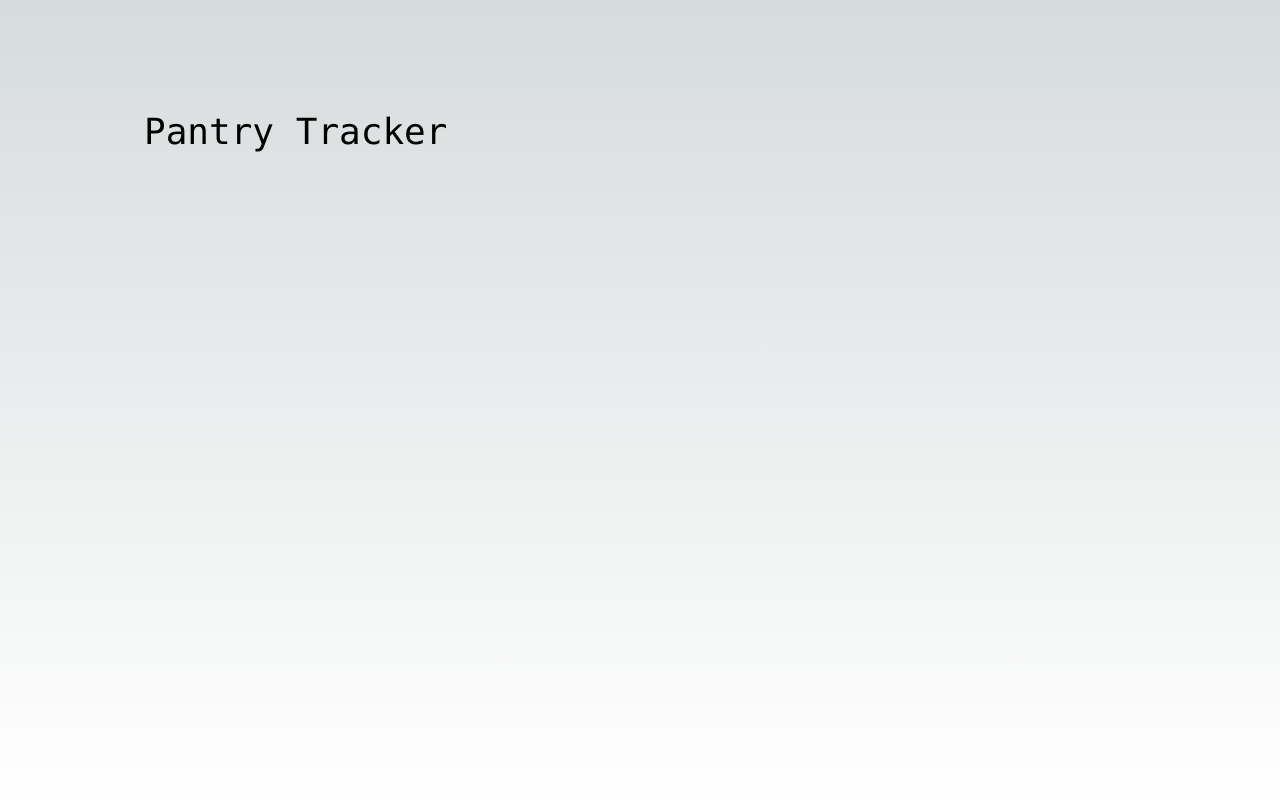
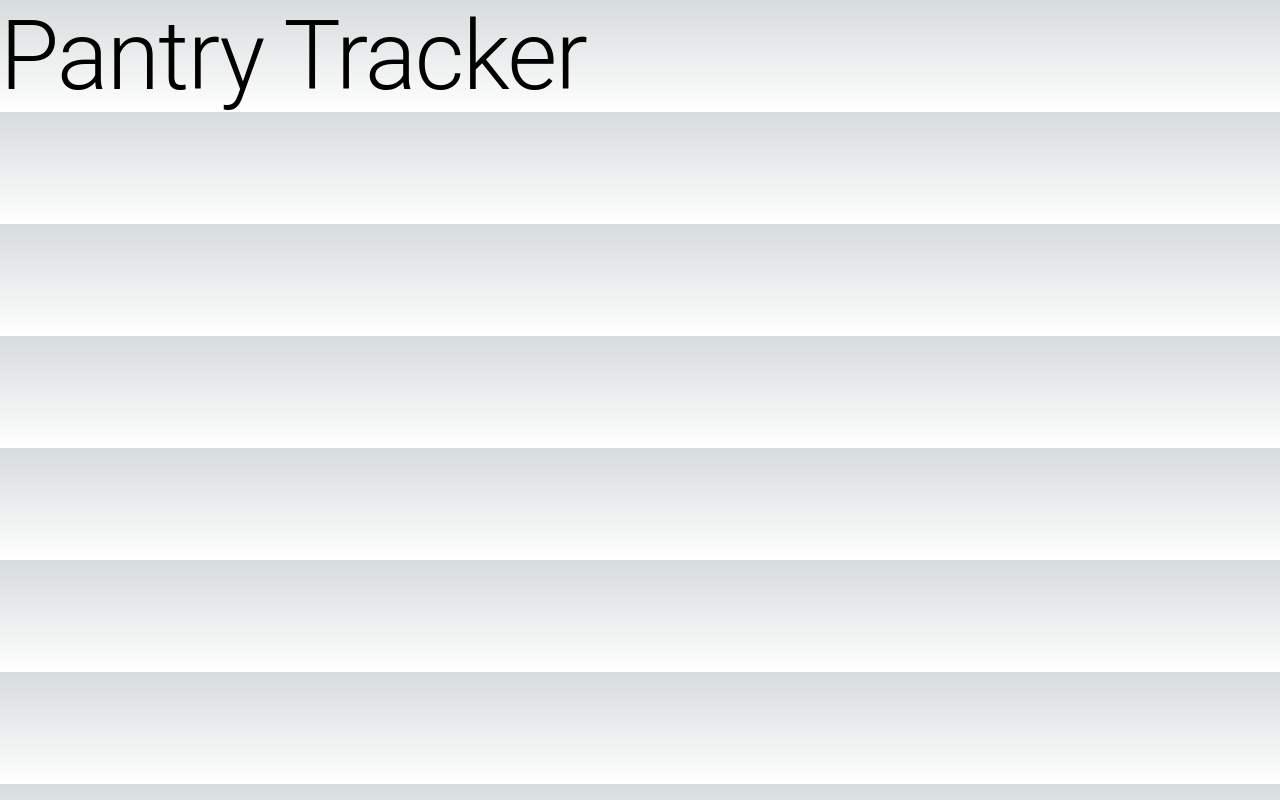
Before and after one commit to samlafoedward1/pantry_tracker, a Next.js app: page / in a window 1280 px wide. Built offline with nearby package versions, Linux system fonts and the light colour scheme.

Commit message:
added boiler page

```diff
--- a/package.json
+++ b/package.json
@@ -9,6 +9,9 @@
     "lint": "next lint"
   },
   "dependencies": {
+    "@emotion/react": "^11.13.0",
+    "@emotion/styled": "^11.13.0",
+    "@mui/material": "^5.16.6",
     "firebase": "^10.12.4",
     "next": "14.2.5",
     "react": "^18",
--- a/src/app/layout.tsx
+++ b/src/app/layout.tsx
@@ -5,8 +5,7 @@ import "./globals.css";
 const inter = Inter({ subsets: ["latin"] });
 
 export const metadata: Metadata = {
-  title: "Create Next App",
-  description: "Generated by create next app",
+  title: "Pantry Tracker App",
 };
 
 export default function RootLayout({
--- a/src/app/page.tsx
+++ b/src/app/page.tsx
@@ -1,11 +1,45 @@
-import React, { useState, useEffect } from "react";
+"use client";
+
+import { useState, useEffect } from "react";
+import {
+  Box,
+  Stack,
+  Typography,
+  Button,
+  Modal,
+  TextField,
+} from "@mui/material";
+import { Firestore } from "firebase/firestore";
+import {
+  collection,
+  doc,
+  getDocs,
+  query,
+  setDoc,
+  deleteDoc,
+  getDoc,
+} from "firebase/firestore";
+import { transform } from "next/dist/build/swc";
+
+const style = {
+  postion: "absolute",
+  top: "50%",
+  left: "50%",
+  transform: "translate(-50%, -50%",
+  width: 400,
+  bgcolor: "white",
+  border: "2px solid #000",
+  boxShadow: 24,
+  p: 4,
+  display: "flex",
+  flexDirection: "column",
+  gap: 3,
+};
 
 export default function Home() {
   return (
-    <main className="flex min-h-screen flex-col items-center justify-between sm:p-24 p-24">
-      <div className="z-10 w-full max-w-5xl items-center justify-between font-mono text-sm lg:flex">
-        <h1 className="text-center text-4xl p-4">Pantry Tracker</h1>
-      </div>
-    </main>
+    <Box>
+      <Typography variant="h1">Pantry Tracker</Typography>
+    </Box>
   );
 }
```
Also changed, not shown: 1 other file (tests, documents, lock files or other folders).
